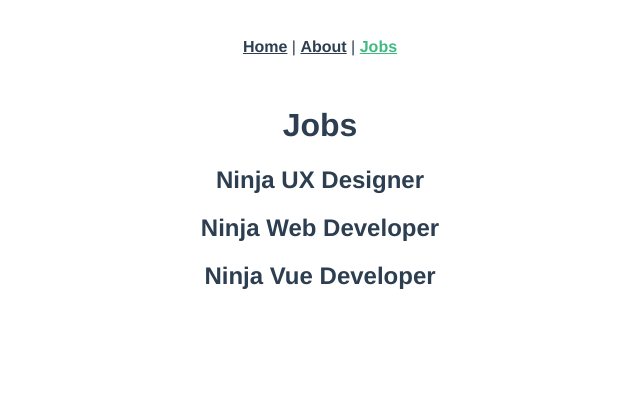
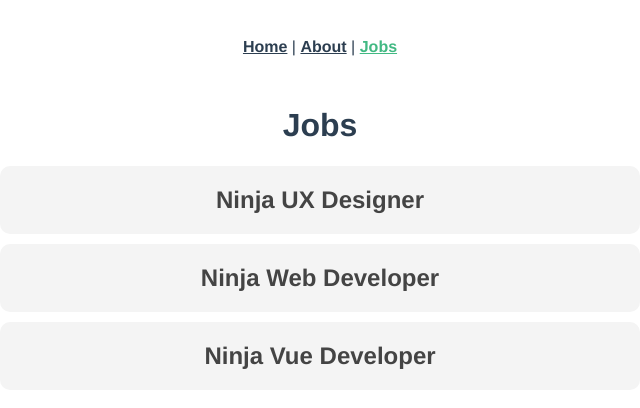
Before and after one commit to beltranbot/tnn-ninja-jobs, a Vue app: page /jobs in a window 1280 px wide. Shown: the top 408 px of the page, without its empty margins (320-960 px from the left). Built offline with nearby package versions, Linux system fonts and the light colour scheme.

Commit message:
dynamic links

```diff
--- a/src/router/index.js
+++ b/src/router/index.js
@@ -23,7 +23,8 @@
   {
     path: '/jobs/:id',
     name: 'JobDetails',
-    component: JobDetails
+    component: JobDetails,
+    props: true,
   }
 ]
 
--- a/src/views/jobs/JobDetails.vue
+++ b/src/views/jobs/JobDetails.vue
@@ -5,11 +5,12 @@
 
 <script>
 export default {
-    data() {
-        return {
-            id: this.$route.params.id
-        }
-    }
+    props: ["id"],
+    // data() {
+    //     return {
+    //         id: this.$route.params.id
+    //     }
+    // }
 }
 </script>
 
--- a/src/views/jobs/Jobs.vue
+++ b/src/views/jobs/Jobs.vue
@@ -1,7 +1,9 @@
 <template>
   <h1>Jobs</h1>
-  <div v-for="job in jobs" :key="job.id">
-      <h2>{{job.title}}</h2>
+  <div v-for="job in jobs" :key="job.id" class="job">
+      <router-link :to="{ name: 'JobDetails', params: { id: job.id } }">
+          <h2>{{ job.title }}</h2>
+      </router-link>
   </div>
 </template>
 
@@ -12,7 +14,7 @@
             jobs: [
                 { title: 'Ninja UX Designer', id: 1, details: 'lorem' },
                 { title: 'Ninja Web Developer', id: 2, details: 'lorem' },
-                { title: 'Ninja Vue Developer', id: 1, details: 'lorem' },
+                { title: 'Ninja Vue Developer', id: 3, details: 'lorem' },
             ]
         }
     }
@@ -21,5 +23,21 @@
 </script>
 
 <style>
+.job h2 {
+    background: #f4f4f4;
+    padding: 20px;
+    border-radius: 10px;
+    margin: 10px auto;
+    max-width: 600px;
+    cursor: pointer;
+    color: #444;
+}
 
+.job h2:hover {
+    background: #ddd;
+}
+
+.job a {
+    text-decoration: none;
+}
 </style>
```
